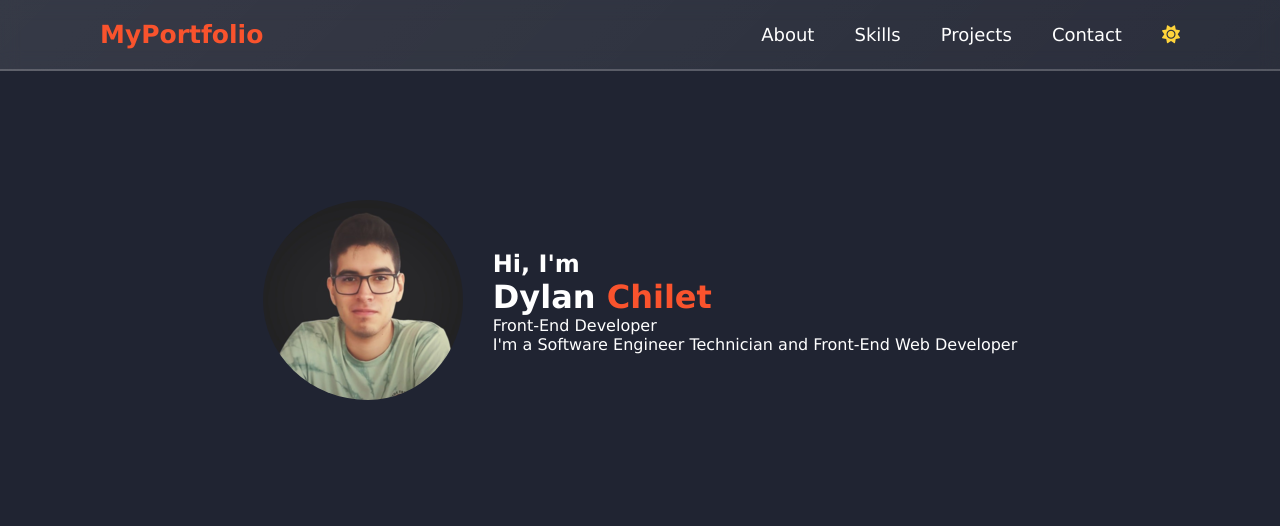
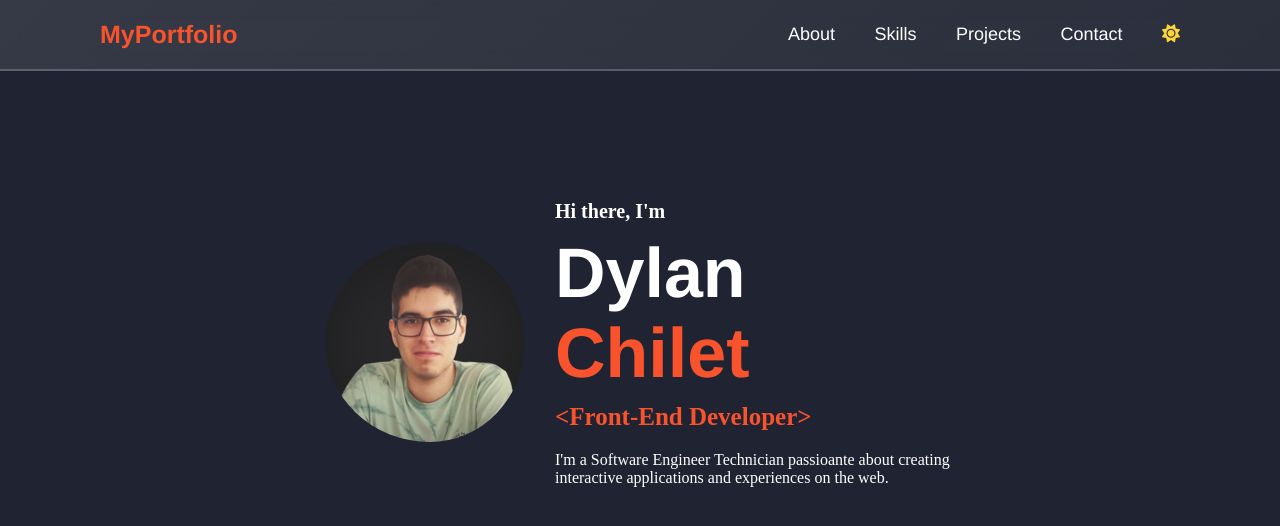
Before and after one commit to TCHDyLaN/MyPortfolio, a plain HTML site: page index.html in a window 1280 px wide. Drawn offline with nearby package versions, Linux system fonts and the light colour scheme.

Commit message:
dev img e info completos

```diff
--- a/index.html
+++ b/index.html
@@ -10,7 +10,7 @@
     crossorigin="anonymous"
     referrerpolicy="no-referrer" />
     <link href='https://unpkg.com/boxicons@2.1.4/css/boxicons.min.css' rel='stylesheet'>
-    <title>Portfolio-DylanCh</title>
+    <title>Dylan Chilet-Portfolio</title>
 </head>
 <body>
     <header class="header">
@@ -38,10 +38,10 @@
             </div>
 
             <div class="dev-info">
-                <h2 class="saludo">Hi, I'm</h2>
-                <h1>Dylan <span>Chilet</span></h1>
-                <p>Front-End Developer</p>
-                <p>I'm a Software Engineer Technician and Front-End Web Developer</p>
+                <h2 class="saludo">Hi there, I'm</h2>
+                <h1 class="name">Dylan <span>Chilet</span></h1>
+                <p class="career">&lt;Front-End Developer&gt;</p>
+                <p>I'm a Software Engineer Technician passioante about creating interactive applications and experiences on the web.  </p>
             </div>
         </div>
     </div>
--- a/style.css
+++ b/style.css
@@ -2,7 +2,6 @@
     margin: 0;
     padding: 0;
     box-sizing: border-box;
-    font-family: 'Lucida Sans', 'Lucida Sans Regular', 'Lucida Grande', 'Lucida Sans Unicode', Geneva, Verdana, sans-serif;
 }
 
 body{
@@ -22,6 +21,7 @@ body{
     display: flex;
     justify-content: space-between;
     align-items: center;
+    font-family:'Franklin Gothic Medium', 'Arial Narrow', Arial, sans-serif
 }
 
 .header::before{
@@ -115,7 +115,7 @@ body{
 .info-container{
     display: flex;
     justify-content: center;
-    font-family:'Courier New', Courier, monospace;
+    font-family:inherit;
     align-items: center;
     justify-content: center;
     max-width: 100%;
@@ -132,6 +132,7 @@ body{
 .dev-info{
     margin-left: 20px;
     text-align: left;
+    max-width: 400px;
 }
 
 .dev-info span{
@@ -150,5 +151,24 @@ body{
         margin-left: 0;
         margin-top: 20px;
         justify-content: center;
+
     }
 }
+
+
+.saludo{
+    font-size: 20px;
+    margin-bottom: 10px;
+}
+.dev-info .name{
+    font-family:'Franklin Gothic Medium', 'Arial Narrow', Arial, sans-serif;
+    font-size: 70px;
+    margin-bottom: 10px;
+}
+
+.dev-info .career{
+    color:#f9532d;
+    font-weight: bold;
+    font-size: 25px;
+    margin-bottom: 20px;
+}
```
